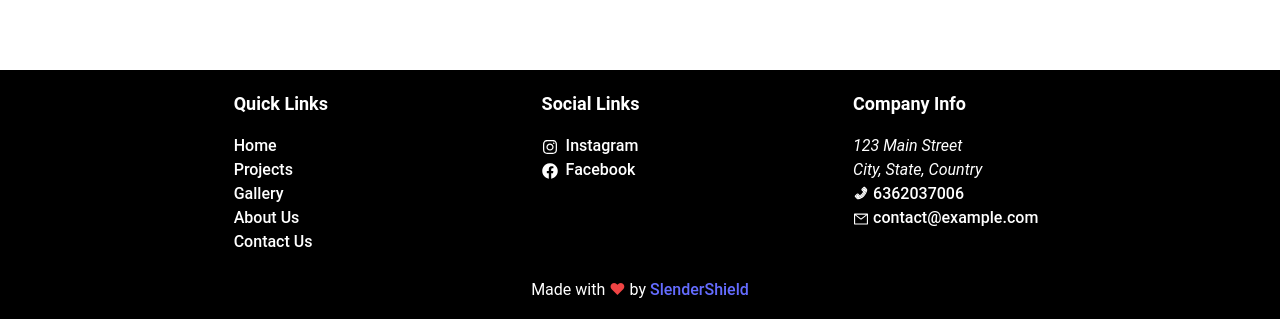
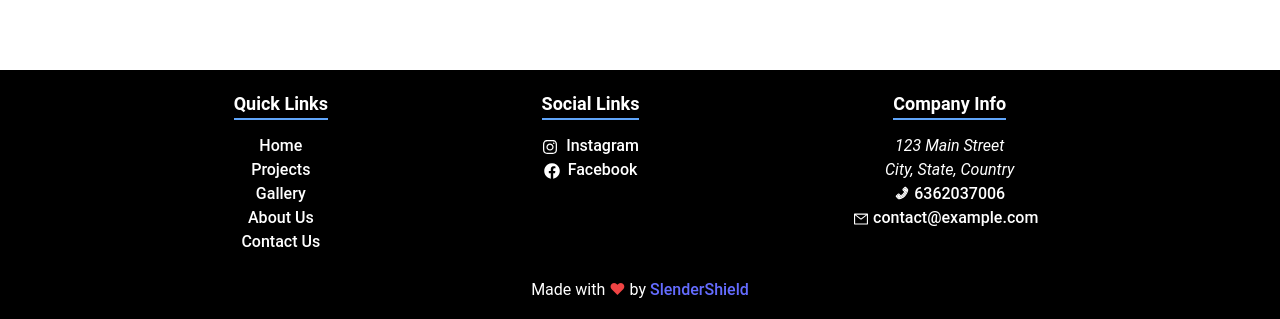
Before and after one commit to SlenderShield/EmzarDesign, a React (Vite) app: page /contact-us in a window 1280 px wide. Shown: the part 850-1169 px from the top of the page. Built offline with nearby package versions, Linux system fonts and the light colour scheme.

Commit message:
add underline to head

```diff
--- a/src/components/Footer.jsx
+++ b/src/components/Footer.jsx
@@ -5,10 +5,12 @@ import { AiOutlineMail, AiTwotonePhone } from "react-icons/ai";
 
 const Footer = () => {
   return (
-    <footer className="bg-black p-5 text-white ">
+    <footer className="bg-black p-5 text-white text-center">
       <div className="container mx-auto flex flex-wrap sm:justify-evenly flex-col sm:flex-row">
         <div className="flex flex-col">
-          <h3 className="text-lg font-bold mb-2 sm:mb-4 ">Quick Links</h3>
+          <h3 className="text-lg font-bold mb-2 sm:mb-4 ">
+            <span className="border-b-2 border-blue-400 pb-1">Quick Links</span>
+          </h3>
           <ul>
             <li>
               <Link to="/" className="text-white">
@@ -40,7 +42,9 @@ const Footer = () => {
 
         <div className="flex flex-col">
           <h3 className="text-lg font-bold mb-2 sm:mb-4  mt-4 sm:mt-0">
-            Social Links
+            <span className="border-b-2 border-blue-400 pb-1">
+              Social Links
+            </span>
           </h3>
           <ul>
             <li>
@@ -70,7 +74,9 @@ const Footer = () => {
 
         <div className="flex flex-col">
           <h3 className="text-lg font-bold mb-2 sm:mb-4 mt-4 sm:mt-0">
-            Company Info
+            <span className="border-b-2 border-blue-400 pb-1">
+              Company Info
+            </span>
           </h3>
           <address>
             <p>123 Main Street</p>
```
